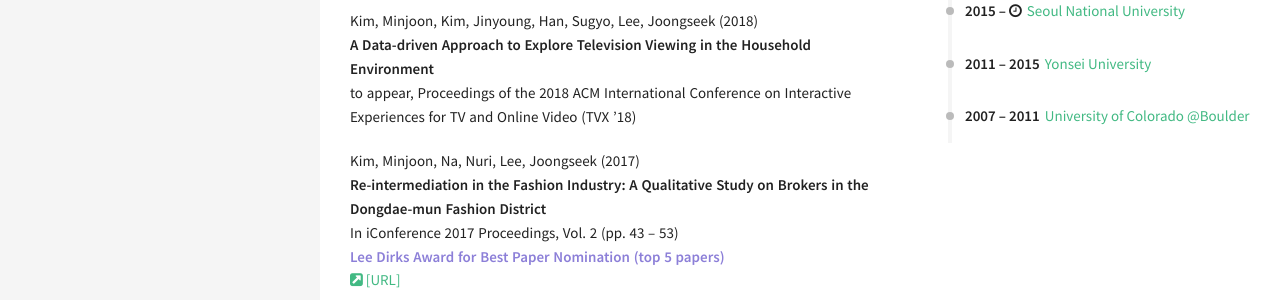
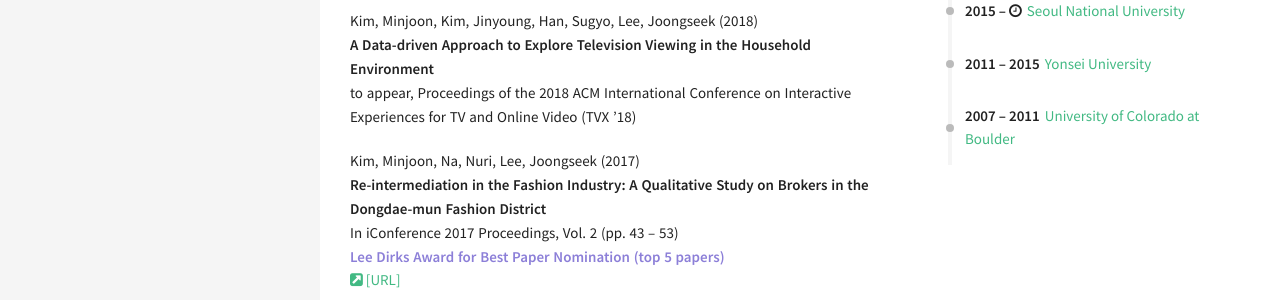
Before and after one commit to minjoonkim/minjoonkim.github.io, a Jekyll site: the page built from resume.html, in a window 1280 px wide. Shown: the part 875-1175 px from the top of the page. Built offline with Jekyll 4.4.1, drawn with Linux system fonts in a browser that asks for light colours; nearby versions of some CDN libraries.

```diff
--- a/_data/index/education.yml
+++ b/_data/index/education.yml
@@ -7,6 +7,6 @@
   link: http://www.yonsei.ac.kr/
   date: 2011 &ndash; 2015
 
-- name: University of Colorado @Boulder
+- name: University of Colorado at Boulder
   link: http://www.colorado.edu/
   date: 2007 &ndash; 2011
```
